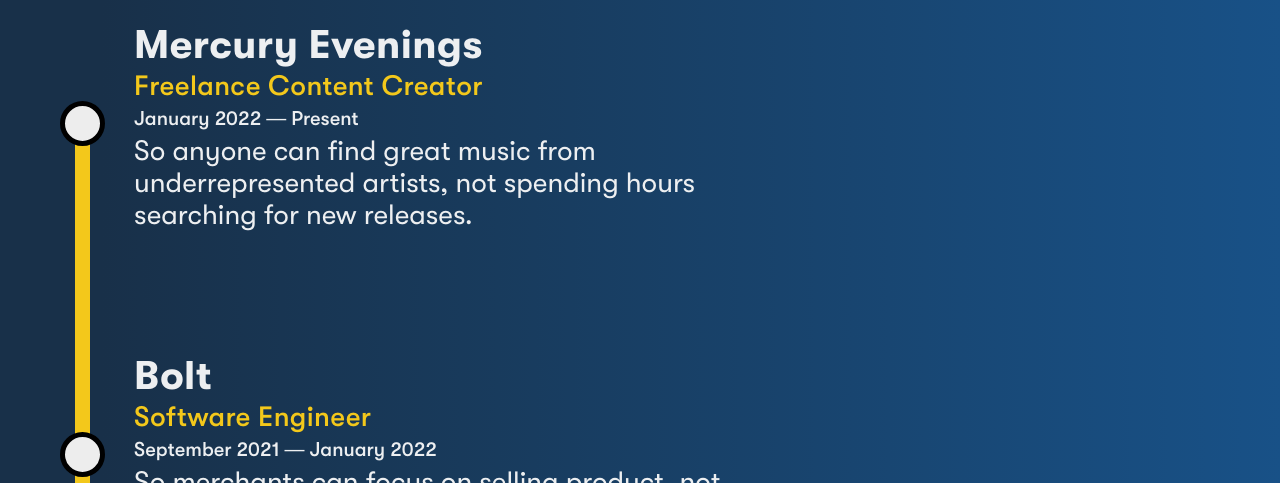
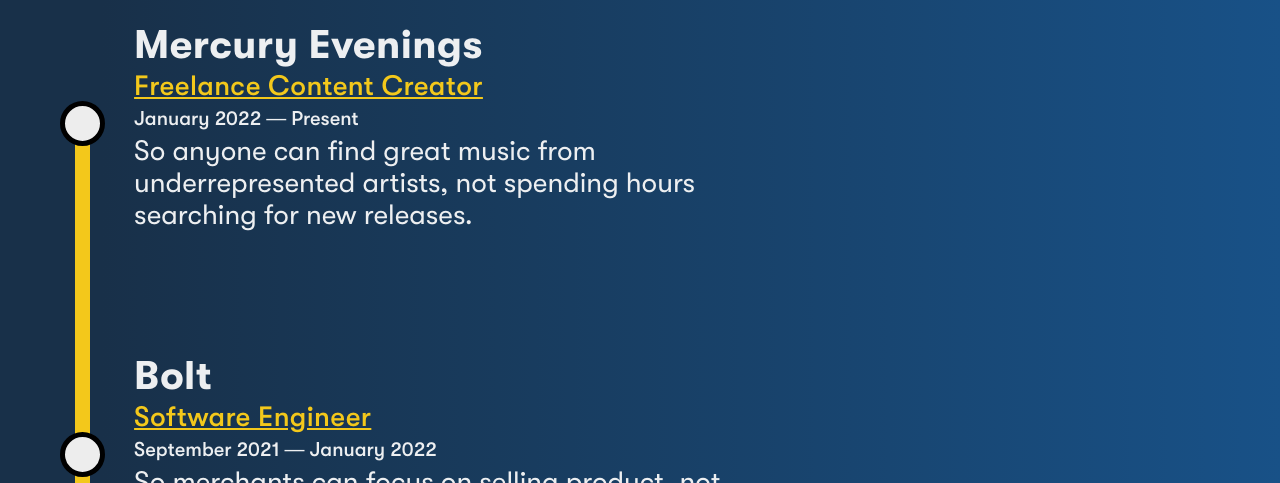
Before and after one commit to elusiveplanet/alexisrenderos.com, a Next.js app in the folder web/: page / in a window 1280 px wide. Shown: the part 304-787 px from the top of the page. Built offline with nearby package versions, Linux system fonts and the light colour scheme.

Commit message:
Add url to wEC

```diff
--- a/web/components/workExperienceCard.tsx
+++ b/web/components/workExperienceCard.tsx
@@ -173,7 +173,10 @@ export const WorkExperienceCard = ({
         {workExperience.company}
       </WorkExperienceCardHeading>
       <WorkExperienceCardSubheadingOne>
-        {workExperience.title}
+        {!!workExperience.url && (
+          <a href={workExperience.url}>{workExperience.title}</a>
+        )}
+        {!workExperience.url && workExperience.title}
       </WorkExperienceCardSubheadingOne>
       <WorkExperienceCardSubheadingTwo>
         {workExperience.dates.startMonth} {workExperience.dates.startYear}{" "}
```
